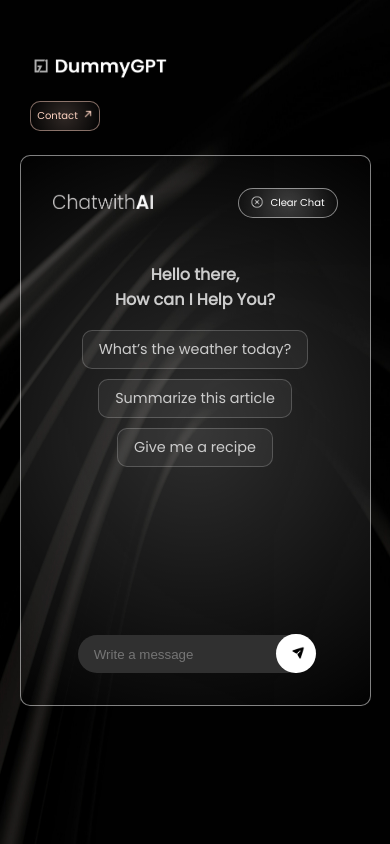
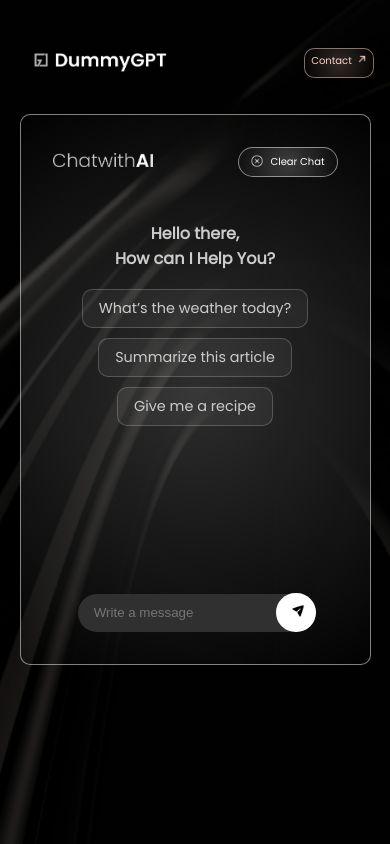
Before and after one commit to 1Goutham/Dummygpt, a React (Create React App) app: page / in a window 390 px wide. Built offline with nearby package versions, Linux system fonts and the light colour scheme.

Commit message:
Initial commit or update

```diff
--- a/src/index.css
+++ b/src/index.css
@@ -294,27 +294,23 @@
     display: flex;
     justify-content: space-between;
     align-items: center;
-    padding: 0 0.2rem;
+    padding: 0rem;
     flex-wrap: wrap;
     gap: 0rem;
 }
 
 @media (max-width: 500px) {
-
-  .header {
-    padding-top: 20px;
+  .flex-container2 {
+    flex-direction: row;
+    align-items: flex-start;
+    justify-content: space-between;
+    gap: 0rem;
+    padding: 0rem 0rem;
   }
-    .flex-container2 {
-        flex-direction: column;
-        align-items: flex-start;
-        justify-content: flex-start;
-        gap: 0.2rem;
-        padding: 1rem 0;
-    }
 
   .mainlogo {
-    margin-bottom: 6px;
-    padding-bottom: 10px;
+    padding-top: 40px;       /* ✅ Add space from top edge */
+    margin-bottom: 0px;      /* ✅ Reduce gap before button */
     width: 200px;
   }
 
@@ -323,11 +319,12 @@
     height: 30px;
     font-size: 10px;
     width: 70px;
-    align-self: flex-end;
+    padding-top: 0px;
+    align-items: center;
+    align-self: center;  /* ✅ Align with logo */
   }
 }
 
 .btncontainer{
-  padding-top: -10px;
-  padding-left: 30px;
+  padding-top: 40px;
 }
```
